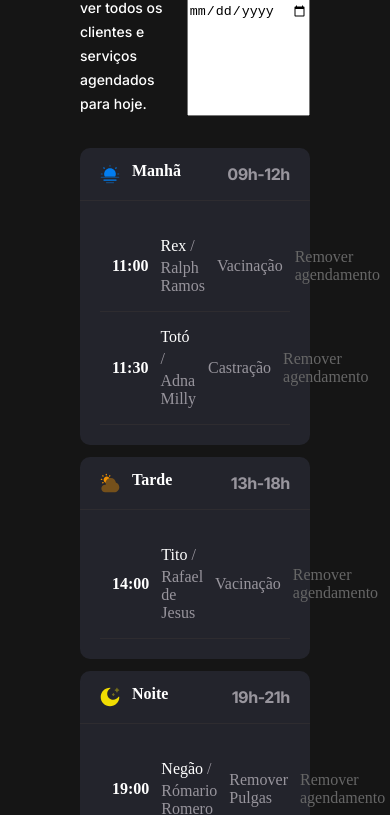
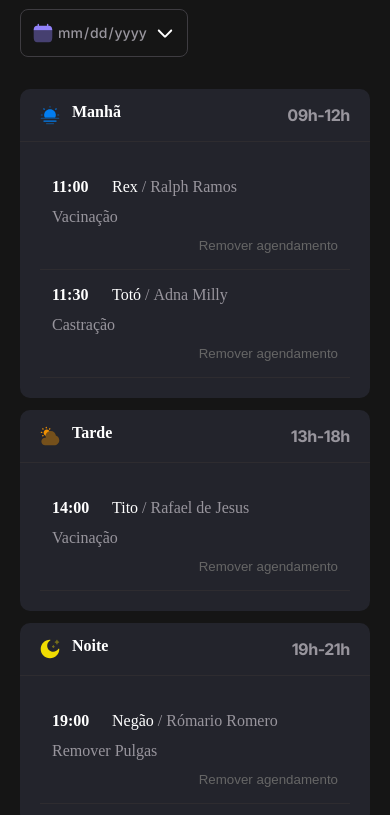
Before and after one commit to RalphCajazeira/Agendamento-Pet-Shop, a website built with webpack: page index.html in a window 390 px wide. Shown: the part 154-969 px from the top of the page. Built offline with nearby package versions, Linux system fonts and the light colour scheme; a web font is replaced by a local one.

Commit message:
Finalizado Responsividade

```diff
--- a/index.html
+++ b/index.html
@@ -29,7 +29,16 @@
               hoje.
             </p>
           </header>
-          <input type="date" name="dateSchedule" id="" />
+
+          <div class="input-date-wrapper">
+            <img src="./src/assets/icons/calendar.svg" alt="Calendário" />
+            <input type="date" class="input-date" />
+            <img
+              src="./src/assets/icons/Arrow-down.svg"
+              alt="Abrir calendário"
+              class="custom-arrow"
+            />
+          </div>
         </div>
         <aside class="schedule">
           <section class="schedule-period">
@@ -50,7 +59,7 @@
                   Rex <span>/</span> <span>Ralph Ramos</span>
                 </div>
                 <span class="service">Vacinação</span>
-                <span class="remove-schedule">Remover agendamento</span>
+                <button class="remove-schedule">Remover agendamento</button>
               </li>
 
               <li>
@@ -59,7 +68,7 @@
                   Totó <span>/</span> <span>Adna Milly</span>
                 </div>
                 <span class="service">Castração</span>
-                <span class="remove-schedule">Remover agendamento</span>
+                <button class="remove-schedule">Remover agendamento</button>
               </li>
             </ul>
           </section>
@@ -81,7 +90,7 @@
                   Tito <span>/</span> <span>Rafael de Jesus</span>
                 </div>
                 <span class="service">Vacinação</span>
-                <span class="remove-schedule">Remover agendamento</span>
+                <button class="remove-schedule">Remover agendamento</button>
               </li>
             </ul>
           </section>
@@ -103,12 +112,16 @@
                   Negão <span>/</span> <span>Rómario Romero</span>
                 </div>
                 <span class="service">Remover Pulgas</span>
-                <span class="remove-schedule">Remover agendamento</span>
+                <button class="remove-schedule">Remover agendamento</button>
               </li>
             </ul>
           </section>
         </aside>
       </main>
+
+      <div class="button-footer">
+        <button id="new-schedule">Novo agendamento</button>
+      </div>
     </div>
   </body>
 </html>
--- a/src/main.js
+++ b/src/main.js
@@ -8,3 +8,5 @@ import "./styles/global.css";
 import "./styles/main.css";
 import "./styles/form.css";
 import "./styles/schedules.css";
+import "./styles/inputs.css";
+import "./styles/buttons.css";
--- /dev/null
+++ b/src/styles/buttons.css
@@ -0,0 +1,29 @@
+.general {
+  & #new-schedule {
+    position: absolute;
+    right: 1.875rem;
+    bottom: 2.0625rem;
+    padding: 0.75rem 1.5rem;
+    border-radius: 0.5rem;
+    background-color: var(--background-brand);
+    text-transform: uppercase;
+    font: var(--font-label-large);
+    /* box-shadow: 0px 0px 1rem rgba(146, 130, 250, 0.3); */
+  }
+}
+
+@media (max-width: 53rem) {
+  .general {
+    & .button-footer {
+      background-color: var(--background-tertiary);
+      padding-block: 1.125rem;
+      & #new-schedule {
+        position: initial;
+        right: 0;
+        bottom: 0;
+        margin-inline: auto;
+        display: block;
+      }
+    }
+  }
+}
--- a/src/styles/global.css
+++ b/src/styles/global.css
@@ -62,3 +62,21 @@ body {
 li {
   list-style: none;
 }
+
+button {
+  border: none;
+  background: none;
+  cursor: pointer;
+}
+
+input {
+  border: none;
+  background: none;
+}
+
+@media (max-width: 53rem) {
+  .container {
+    max-width: 24.375rem;
+    padding-inline: 1.25rem;
+  }
+}
--- /dev/null
+++ b/src/styles/inputs.css
@@ -0,0 +1,50 @@
+.input-date-wrapper {
+  position: relative; /* para posicionar o ícone da seta */
+  display: flex;
+  align-items: center;
+  border: 1px solid var(--border-primary);
+  border-radius: 0.5rem;
+  padding: 0.75rem;
+  background: transparent;
+  gap: 0.25rem;
+  height: 3rem;
+}
+
+.input-date {
+  background: transparent;
+  border: none;
+  color: var(--content-secondary);
+  font: var(--font-paragraph-medium);
+  outline: none;
+  padding-right: 0.5rem; /* espaço pro ícone */
+  flex: 1;
+}
+
+.input-date::-webkit-calendar-picker-indicator {
+  opacity: 0; /* esconder o ícone padrão */
+  position: absolute;
+  right: 0.75rem;
+  width: 1.25rem;
+  height: 1.25rem;
+  cursor: pointer;
+}
+
+.custom-arrow {
+  position: absolute;
+  right: 0.75rem;
+  width: 1.25rem;
+  height: 1.25rem;
+  pointer-events: none; /* deixa o clique passar para o input */
+}
+
+@media (max-width: 53rem) {
+  .input-date-wrapper {
+    width: fit-content; /* ou defina o tamanho desejado */
+    max-width: 100%;
+  }
+
+  .input-date {
+    flex: none;
+    width: auto;
+  }
+}
--- a/src/styles/schedules.css
+++ b/src/styles/schedules.css
@@ -1,75 +1,127 @@
 main {
-  padding: 3.875rem 5rem;
+  padding: 3.875rem 5rem; /* espaçamento interno do main: cima/baixo 3.875rem, lados 5rem */
 
   .title {
-    display: flex;
-    justify-content: space-between;
+    display: flex; /* título e data em linha */
+    justify-content: space-between; /* joga título para a esquerda e input para a direita */
+
     & h1 {
-      font: var(--font-title);
+      font: var(--font-title); /* aplica fonte personalizada no título */
     }
+
     & p {
-      font: var(--font-paragraph-medium);
+      font: var(--font-paragraph-medium); /* fonte do parágrafo */
+      color: var(--content-secondary); /* cor secundária para menor destaque */
     }
   }
 }
 
 .schedule {
   display: flex;
-  flex-direction: column;
+  flex-direction: column; /* agenda em coluna (um período abaixo do outro) */
   margin-top: 2rem;
-  gap: 0.75rem;
+  gap: 0.75rem; /* espaço entre os períodos */
 
   & .schedule-period {
-    border-radius: 0.625rem;
-    background-color: var(--background-tertiary);
+    border-radius: 0.625rem; /* borda arredondada dos cards */
+    background-color: var(--background-tertiary); /* cor do fundo do card */
 
     & header {
-      display: flex;
-      padding: 0.875rem 1.25rem;
+      display: flex; /* header do período: ícone, nome do período, horário juntos */
+      padding: 0.875rem 1.25rem; /* espaçamento interno */
       gap: 0.75rem;
-      border-bottom: 1px solid #2e2c30;
+      border-bottom: 1px solid #2e2c30; /* divisor abaixo do header */
 
       & span {
-        margin-left: auto;
+        margin-left: auto; /* empurra o horário para o fim do header */
         font: var(--font-label-large);
         color: var(--content-secondary);
       }
     }
 
     & .period {
-      padding: 1.25rem;
+      padding: 1.25rem; /* espaçamento interno da lista */
 
       & li {
         display: flex;
-        align-items: center;
+        flex-wrap: wrap; /* permite quebrar em mais de uma linha no responsivo */
+        align-items: center; /* alinha verticalmente no centro */
         padding: 1rem 0.75rem;
         border-bottom: 1px solid #2e2c30;
-        gap: 0.75rem;
+        gap: 0.75rem; /* espaço entre os itens dentro do li */
 
         & strong {
-          width: 3rem;
+          width: 3rem; /* largura fixa para o horário */
+          flex-shrink: 0; /* impede o horário de encolher em telas menores */
         }
 
         & .animal-owner {
-          flex: 1;
+          flex: 1; /* ocupa o espaço entre horário e service */
           display: flex;
-          gap: 0.25rem;
-          flex-wrap: wrap;
+          gap: 0.25rem; /* espaço entre nome do animal, barra e dono */
+          flex-wrap: nowrap; /* impede o nome e o dono de quebrar entre si */
+          min-width: 0; /* permite o conteúdo encolher ao invés de forçar quebra */
 
           & span {
-            color: var(--content-secondary);
+            color: var(--content-secondary); /* cor secundária no nome do dono */
           }
         }
 
         & .service {
-          width: 10rem;
+          width: 10rem; /* largura reservada para o serviço */
           color: var(--content-secondary);
         }
 
         & .remove-schedule {
           color: var(--content-tertiary);
+          white-space: nowrap; /* impede o texto de quebra em duas linhas */
         }
       }
     }
   }
 }
+
+/* ==================== RESPONSIVO ==================== */
+@media (max-width: 30rem) {
+  main {
+    .title {
+      margin-top: 0.5625rem;
+      flex-direction: column; /* empilha título e input */
+      gap: 0.75rem; /* espaço entre título e input */
+    }
+  }
+
+  .schedule {
+    .schedule-period {
+      .period {
+        li {
+          flex-wrap: wrap; /* permite quebrar linhas no mobile */
+
+          & strong {
+            order: 1; /* horário sempre primeiro */
+            width: 3rem; /* mantém largura no mobile */
+          }
+
+          & .animal-owner {
+            order: 1; /* nome junto do horário na primeira linha */
+            flex: 1; /* ocupa o restante do espaço */
+            min-width: 0; /* permite encolher se necessário */
+          }
+
+          & .service {
+            order: 2; /* abaixo do horário + nome */
+            width: 100%; /* ocupa linha inteira */
+            text-align: left; /* alinha à esquerda */
+          }
+
+          & .remove-schedule {
+            order: 3; /* última linha */
+            width: 100%; /* ocupa linha inteira */
+            text-align: right; /* ou left se quiser */
+            display: block; /* força comportamento de bloco */
+          }
+        }
+      }
+    }
+  }
+}
```
Also changed, not shown: src/assets/icons/Arrow-down.svg (added), src/assets/icons/calendar.svg (added), src/styles/main.css (line endings or trailing spaces).
